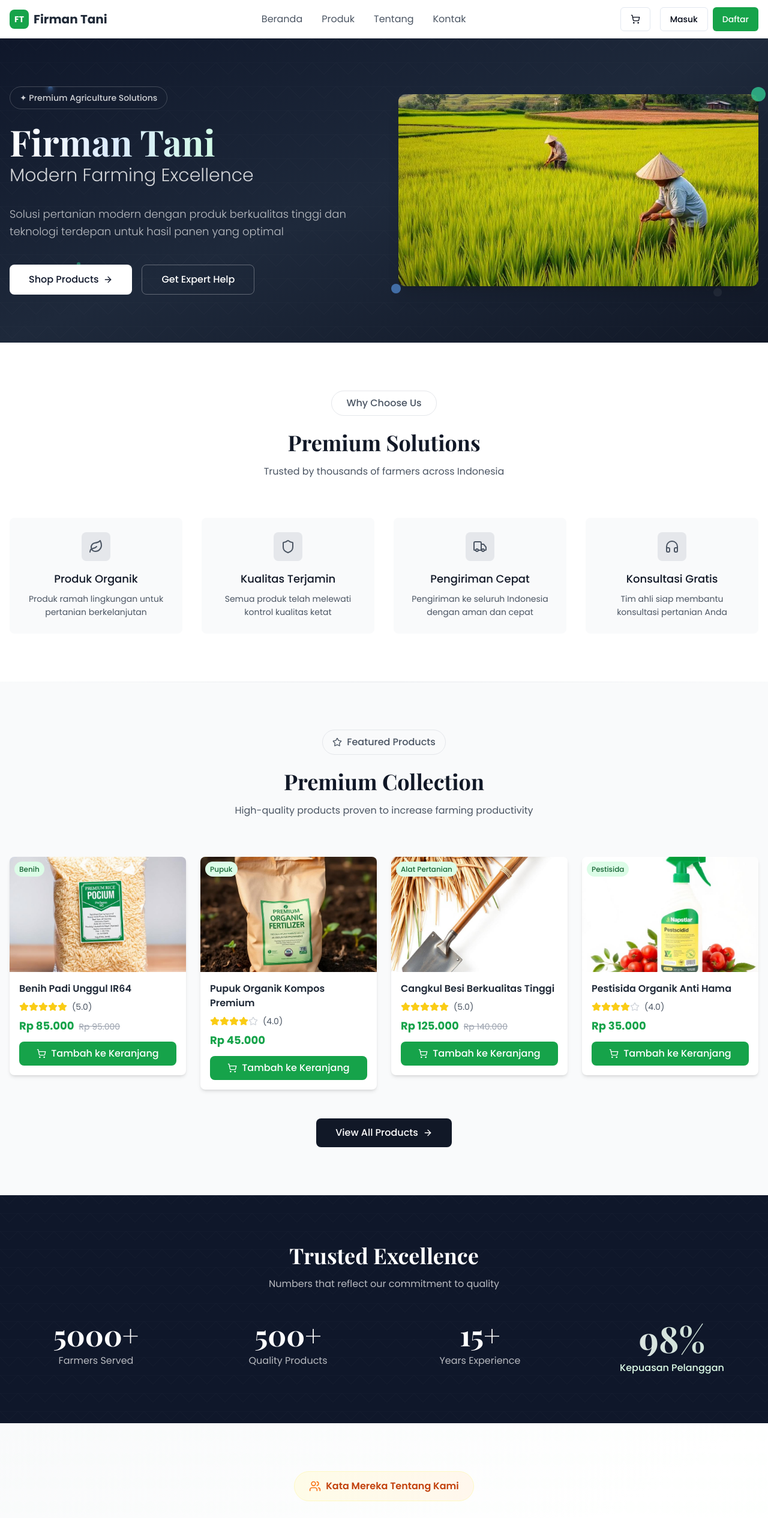
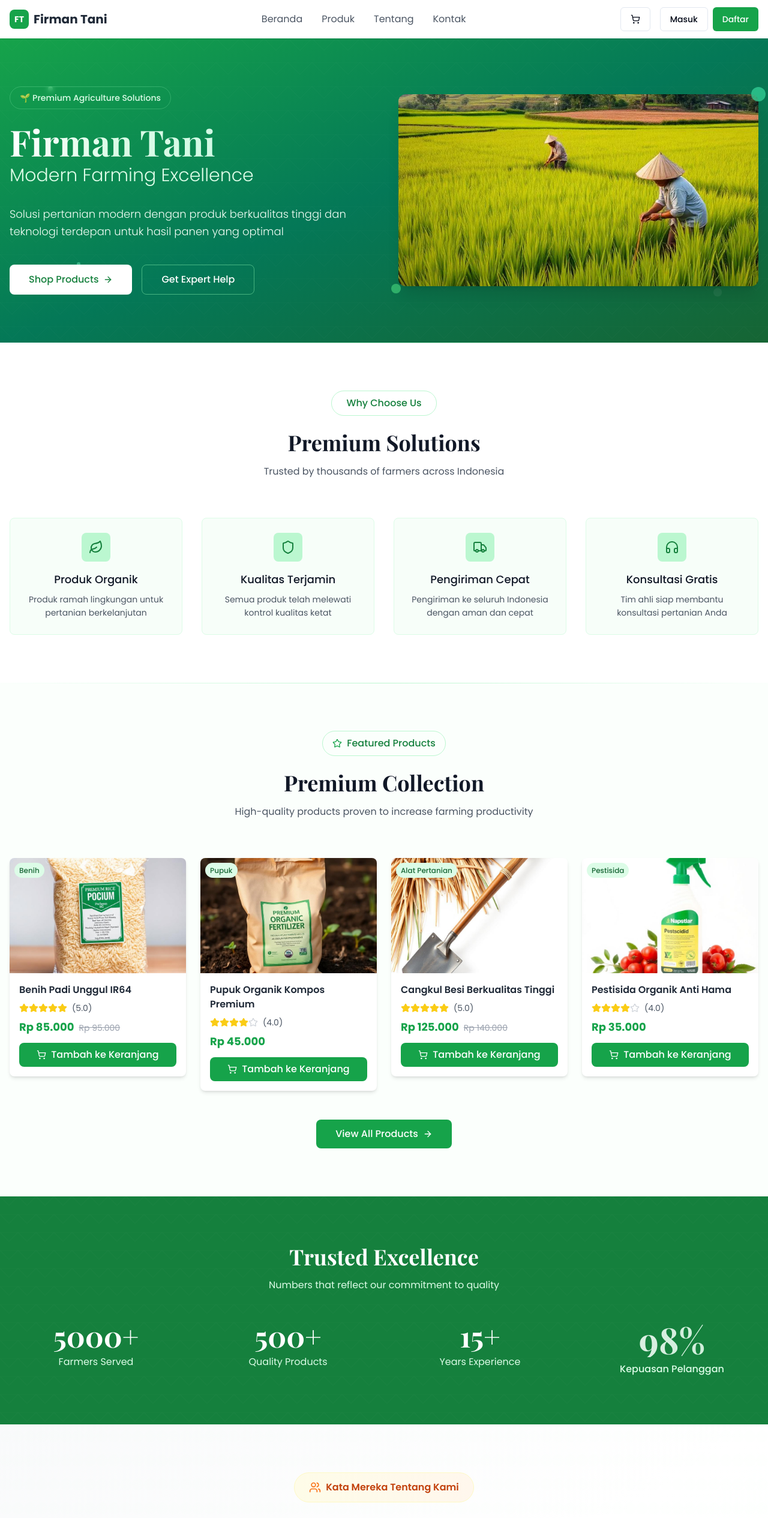
Before and after one commit to Cim31/tani-firman-webflow-design, a React (Vite) app: page / in a window 1280 px wide. Shown: the top 2530 px of the page at 60% size. Built offline with nearby package versions, Linux system fonts and the light colour scheme.

Commit message:
Maintain green color scheme
Preserved the green color scheme across the application.

```diff
--- a/src/pages/Index.tsx
+++ b/src/pages/Index.tsx
@@ -101,7 +101,7 @@ const Index = () => {
       <Header />
 
       {/* Hero Section */}
-      <section className="relative bg-gradient-to-br from-slate-900 via-slate-800 to-gray-900 text-white py-20 overflow-hidden">
+      <section className="relative bg-gradient-to-br from-green-600 via-emerald-700 to-green-800 text-white py-20 overflow-hidden">
         {/* Modern geometric background */}
         <div className="absolute inset-0 opacity-5">
           <div className="absolute inset-0" style={{
@@ -111,9 +111,9 @@ const Index = () => {
 
         {/* Minimal floating elements */}
         <div className="absolute inset-0 overflow-hidden">
-          <div className="absolute top-20 left-20 w-2 h-2 bg-blue-400 rounded-full opacity-60 animate-pulse"></div>
+          <div className="absolute top-20 left-20 w-2 h-2 bg-green-300 rounded-full opacity-60 animate-pulse"></div>
           <div className="absolute top-40 right-32 w-1 h-1 bg-white rounded-full opacity-40 animate-ping"></div>
-          <div className="absolute bottom-32 left-32 w-1.5 h-1.5 bg-emerald-400 rounded-full opacity-50 animate-pulse animation-delay-1000"></div>
+          <div className="absolute bottom-32 left-32 w-1.5 h-1.5 bg-emerald-300 rounded-full opacity-50 animate-pulse animation-delay-1000"></div>
           <div className="absolute bottom-20 right-20 w-2 h-2 bg-white rounded-full opacity-30 animate-ping animation-delay-2000"></div>
         </div>
 
@@ -121,32 +121,32 @@ const Index = () => {
           <div className="grid grid-cols-1 lg:grid-cols-2 gap-12 items-center">
             <div className="animate-fade-in">
               <div className="mb-6">
-                <span className="inline-block border border-white/20 text-white/80 px-4 py-2 rounded-full text-sm font-medium animate-fade-in animation-delay-200 backdrop-blur-sm">
-                  ✦ Premium Agriculture Solutions
+                <span className="inline-block border border-green-300/30 text-green-100 px-4 py-2 rounded-full text-sm font-medium animate-fade-in animation-delay-200 backdrop-blur-sm">
+                  🌱 Premium Agriculture Solutions
                 </span>
               </div>
               <h1 className="text-4xl md:text-6xl font-display font-bold mb-8 leading-tight animate-fade-in animation-delay-400">
-                <span className="bg-gradient-to-r from-white via-blue-100 to-emerald-100 bg-clip-text text-transparent">
+                <span className="bg-gradient-to-r from-white via-green-100 to-emerald-100 bg-clip-text text-transparent">
                   Firman Tani
                 </span>
-                <span className="block text-2xl md:text-3xl font-sans font-light text-white/80 animate-fade-in animation-delay-600 mt-2">
+                <span className="block text-2xl md:text-3xl font-sans font-light text-green-100 animate-fade-in animation-delay-600 mt-2">
                   Modern Farming Excellence
                 </span>
               </h1>
-              <p className="text-lg mb-10 text-white/70 leading-relaxed animate-fade-in animation-delay-1000 font-light max-w-xl">
+              <p className="text-lg mb-10 text-green-50 leading-relaxed animate-fade-in animation-delay-1000 font-light max-w-xl">
                 Solusi pertanian modern dengan produk berkualitas tinggi dan teknologi terdepan untuk hasil panen yang optimal
               </p>
               <div className="flex flex-col sm:flex-row gap-4 animate-fade-in animation-delay-1200">
                 <Link
                   to="/products"
-                  className="group bg-white text-slate-900 px-8 py-3 rounded-lg font-medium hover:bg-white/90 transition-all duration-300 text-center flex items-center justify-center space-x-2 transform hover:scale-105"
+                  className="group bg-white text-green-700 px-8 py-3 rounded-lg font-medium hover:bg-green-50 transition-all duration-300 text-center flex items-center justify-center space-x-2 transform hover:scale-105"
                 >
                   <span>Shop Products</span>
                   <ArrowRight className="h-4 w-4 transition-transform duration-300 group-hover:translate-x-1" />
                 </Link>
                 <Link
                   to="/contact"
-                  className="group border border-white/30 text-white px-8 py-3 rounded-lg font-medium hover:bg-white/10 transition-all duration-300 text-center transform hover:scale-105"
+                  className="group border border-green-300/50 text-white px-8 py-3 rounded-lg font-medium hover:bg-green-600/20 transition-all duration-300 text-center transform hover:scale-105"
                 >
                   <span>Get Expert Help</span>
                 </Link>
@@ -164,7 +164,7 @@ const Index = () => {
 
               {/* Simple floating accent */}
               <div className="absolute -top-3 -right-3 w-6 h-6 bg-emerald-400 rounded-full animate-pulse opacity-80"></div>
-              <div className="absolute -bottom-3 -left-3 w-4 h-4 bg-blue-400 rounded-full animate-pulse animation-delay-1000 opacity-60"></div>
+              <div className="absolute -bottom-3 -left-3 w-4 h-4 bg-green-400 rounded-full animate-pulse animation-delay-1000 opacity-60"></div>
             </div>
           </div>
         </div>
@@ -173,12 +173,12 @@ const Index = () => {
       {/* Services Section */}
       <section className="py-20 bg-white relative">
         {/* Minimal background accent */}
-        <div className="absolute top-0 left-0 w-full h-px bg-gradient-to-r from-transparent via-gray-200 to-transparent"></div>
+        <div className="absolute top-0 left-0 w-full h-px bg-gradient-to-r from-transparent via-green-200 to-transparent"></div>
 
         <div className="container mx-auto px-4 relative z-10">
           <div className="text-center mb-16 animate-fade-in">
-            <div className="inline-block border border-gray-200 px-6 py-2 rounded-full mb-6">
-              <span className="text-gray-600 font-medium">Why Choose Us</span>
+            <div className="inline-block border border-green-200 px-6 py-2 rounded-full mb-6">
+              <span className="text-green-700 font-medium">Why Choose Us</span>
             </div>
             <h2 className="text-3xl md:text-4xl font-display font-bold text-gray-900 mb-4">
               Premium Solutions
@@ -192,11 +192,11 @@ const Index = () => {
             {services.map((service, index) => (
               <div
                 key={index}
-                className="group bg-gray-50 rounded-lg p-6 text-center hover:bg-gray-100 transition-all duration-300 animate-fade-in"
+                className="group bg-green-50/50 rounded-lg p-6 text-center hover:bg-green-100 hover:shadow-lg transition-all duration-300 animate-fade-in border border-green-100"
                 style={{ animationDelay: `${index * 100}ms` }}
               >
-                <div className="w-12 h-12 bg-gray-200 rounded-lg flex items-center justify-center mx-auto mb-4 group-hover:bg-gray-300 transition-colors duration-300">
-                  <service.icon className="h-6 w-6 text-gray-600" />
+                <div className="w-12 h-12 bg-green-200 rounded-lg flex items-center justify-center mx-auto mb-4 group-hover:bg-green-300 transition-colors duration-300">
+                  <service.icon className="h-6 w-6 text-green-700" />
                 </div>
                 <h3 className="text-lg font-medium text-gray-900 mb-2">{service.title}</h3>
                 <p className="text-gray-600 text-sm leading-relaxed">{service.description}</p>
@@ -207,14 +207,14 @@ const Index = () => {
       </section>
 
       {/* Featured Products */}
-      <section className="py-20 bg-gray-50 relative">
-        <div className="absolute top-0 left-0 w-full h-px bg-gradient-to-r from-transparent via-gray-200 to-transparent"></div>
+      <section className="py-20 bg-green-50/30 relative">
+        <div className="absolute top-0 left-0 w-full h-px bg-gradient-to-r from-transparent via-green-200 to-transparent"></div>
 
         <div className="container mx-auto px-4 relative z-10">
           <div className="text-center mb-16 animate-fade-in">
-            <div className="inline-flex items-center border border-gray-200 px-4 py-2 rounded-full mb-6">
-              <Star className="w-4 h-4 text-gray-600 mr-2" />
-              <span className="text-gray-600 font-medium">Featured Products</span>
+            <div className="inline-flex items-center border border-green-200 px-4 py-2 rounded-full mb-6">
+              <Star className="w-4 h-4 text-green-600 mr-2" />
+              <span className="text-green-700 font-medium">Featured Products</span>
             </div>
             <h2 className="text-3xl md:text-4xl font-display font-bold text-gray-900 mb-4">
               Premium Collection
@@ -239,7 +239,7 @@ const Index = () => {
           <div className="text-center animate-fade-in animation-delay-1000">
             <Link
               to="/products"
-              className="group inline-flex items-center bg-gray-900 text-white px-8 py-3 rounded-lg font-medium hover:bg-gray-800 transition-all duration-300 space-x-2 transform hover:scale-105"
+              className="group inline-flex items-center bg-green-600 text-white px-8 py-3 rounded-lg font-medium hover:bg-green-700 transition-all duration-300 space-x-2 transform hover:scale-105"
             >
               <span>View All Products</span>
               <ArrowRight className="h-4 w-4 transition-transform duration-300 group-hover:translate-x-1" />
@@ -249,7 +249,7 @@ const Index = () => {
       </section>
 
       {/* Statistics */}
-      <section className="relative py-20 bg-slate-900 text-white">
+      <section className="relative py-20 bg-green-700 text-white">
         {/* Minimal background pattern */}
         <div className="absolute inset-0 opacity-5">
           <div className="absolute inset-0" style={{
@@ -262,7 +262,7 @@ const Index = () => {
             <h2 className="text-3xl md:text-4xl font-display font-bold mb-4">
               Trusted Excellence
             </h2>
-            <p className="text-white/70 max-w-2xl mx-auto">
+            <p className="text-green-100 max-w-2xl mx-auto">
               Numbers that reflect our commitment to quality
             </p>
           </div>
@@ -270,15 +270,15 @@ const Index = () => {
           <div className="grid grid-cols-2 md:grid-cols-4 gap-8 text-center">
             <div className="animate-fade-in">
               <div className="text-4xl md:text-5xl font-display font-bold mb-2 text-white">5000+</div>
-              <div className="text-white/70">Farmers Served</div>
+              <div className="text-green-100">Farmers Served</div>
             </div>
             <div className="animate-fade-in animation-delay-200">
               <div className="text-4xl md:text-5xl font-display font-bold mb-2 text-white">500+</div>
-              <div className="text-white/70">Quality Products</div>
+              <div className="text-green-100">Quality Products</div>
             </div>
             <div className="animate-fade-in animation-delay-400">
               <div className="text-4xl md:text-5xl font-display font-bold mb-2 text-white">15+</div>
-              <div className="text-white/70">Years Experience</div>
+              <div className="text-green-100">Years Experience</div>
             </div>
             <div className="animate-fade-in animation-delay-600">
               <div className="text-5xl md:text-6xl font-display font-bold mb-2 bg-gradient-to-r from-white to-green-100 bg-clip-text text-transparent animate-pulse animation-delay-1500">98%</div>
```
